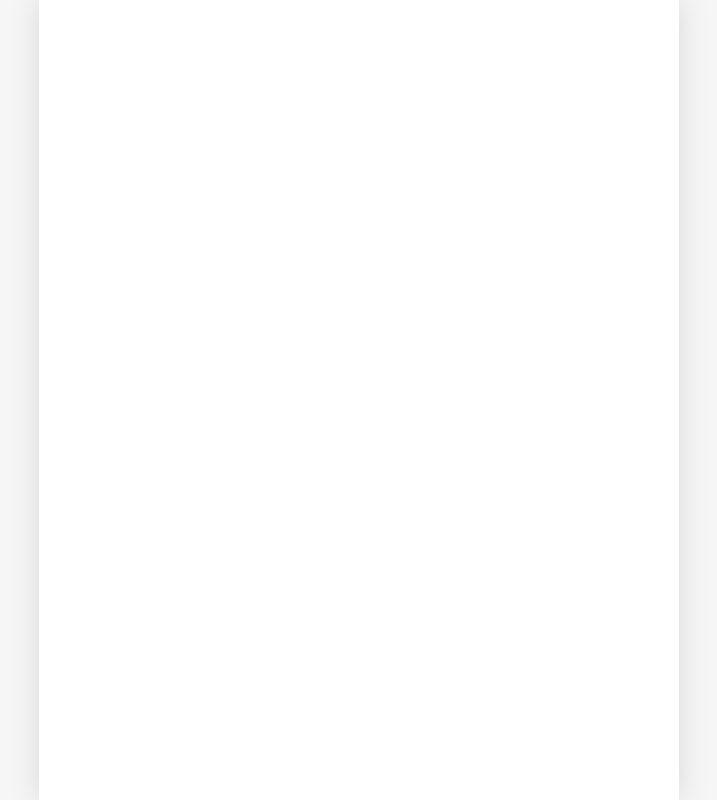
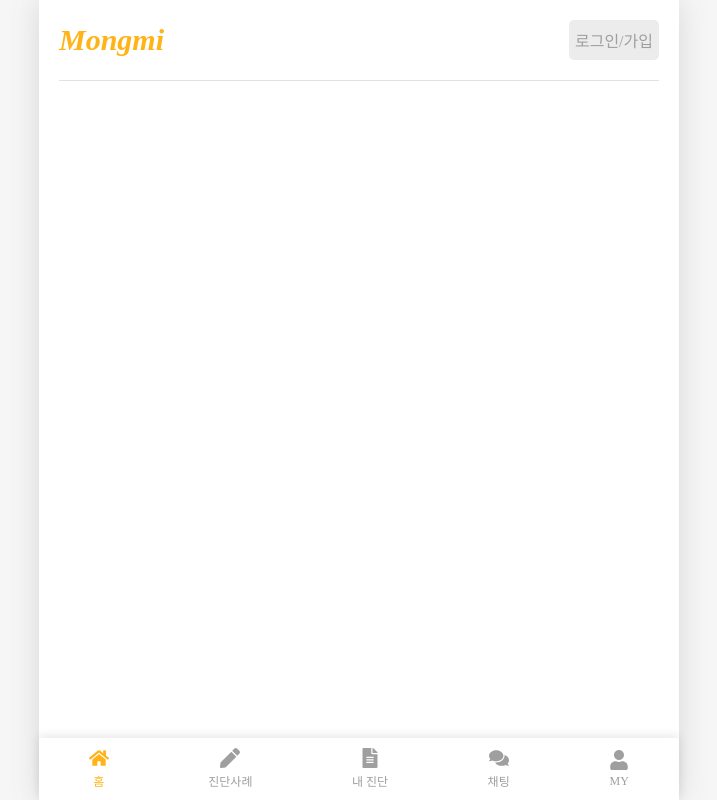
Before and after one commit to mungdori999/sponge-front, a React (Vite) app: page /post in a window 1280 px wide. Before the commit this address had no page. Shown: the whole page, without its empty margins (281-998 px from the left). Built offline with nearby package versions, Linux system fonts and the light colour scheme; a web font is replaced by a local one.

Commit message:
route context설정

```diff
--- a/eslint.config.js
+++ b/eslint.config.js
@@ -25,6 +25,7 @@ export default defineConfig([
     rules: {
       "no-unused-vars": "off",
       "react/prop-types": "off",
+      "react-refresh/only-export-components": "off",
     },
   },
 ]);
--- a/src/App.jsx
+++ b/src/App.jsx
@@ -1,13 +1,44 @@
 import "./App.css";
-import Home from "./page/Home.jsx";
-import { Routes, Route } from "react-router-dom";
+import HomePage from "./page/HomePage.jsx";
+import { Routes, Route, useNavigate } from "react-router-dom";
+import PostListPage from "./page/PostListPage.jsx";
+import { useState, createContext } from "react";
+export const TabContext = createContext();
 
 function App() {
+  const [activeTab, setActiveTab] = useState(0);
+  const navigate = useNavigate();
+  const handleTabClick = (index) => {
+    setActiveTab(index);
+    // 탭 인덱스에 따라 경로 이동
+    switch (index) {
+      case 0:
+        navigate("/");
+        break;
+      case 1:
+        navigate("/post");
+        break;
+      case 2:
+        navigate("/my_post");
+        break;
+      case 3:
+        navigate("/chat");
+        break;
+      case 4:
+        navigate("/my_page");
+        break;
+      default:
+        navigate("/");
+    }
+  };
   return (
     <div>
-      <Routes>
-        <Route path="/" element={<Home />}></Route>
-      </Routes>
+      <TabContext.Provider value={{ activeTab, handleTabClick }}>
+        <Routes>
+          <Route path="/" element={<HomePage />} />
+          <Route path="/post" element={<PostListPage />} />
+        </Routes>
+      </TabContext.Provider>
     </div>
   );
 }
--- a/src/component/Bottom/Bottom.jsx
+++ b/src/component/Bottom/Bottom.jsx
@@ -1,43 +1,43 @@
 import "../../css/Bottom/Bottom.css";
 import { FaHome, FaPen, FaComments, FaUser, FaFileAlt } from "react-icons/fa";
-import { useState } from "react";
+import { useContext } from "react";
+import { TabContext } from "../../App";
 
 const Bottom = () => {
-  const [activeTab, setActiveTab] = useState(0);
-
+  const { activeTab, handleTabClick } = useContext(TabContext);
   return (
     <div className="Bottom">
       <div
         className={`home ${activeTab === 0 ? "active" : ""}`}
-        onClick={() => setActiveTab(0)}
+        onClick={() => handleTabClick(0)}
       >
         <FaHome className="icon" />
         <div>홈</div>
       </div>
       <div
         className={`post ${activeTab === 1 ? "active" : ""}`}
-        onClick={() => setActiveTab(1)}
+        onClick={() => handleTabClick(1)}
       >
         <FaPen className="icon" />
         <div>진단사례</div>
       </div>
       <div
         className={`my_post ${activeTab === 2 ? "active" : ""}`}
-        onClick={() => setActiveTab(2)}
+        onClick={() => handleTabClick(2)}
       >
         <FaFileAlt className="icon" />
         <div>내 진단</div>
       </div>
       <div
         className={`chat ${activeTab === 3 ? "active" : ""}`}
-        onClick={() => setActiveTab(3)}
+        onClick={() => handleTabClick(3)}
       >
         <FaComments className="icon" />
         <div>채팅</div>
       </div>
       <div
         className={`my_page ${activeTab === 4 ? "active" : ""}`}
-        onClick={() => setActiveTab(4)}
+        onClick={() => handleTabClick(4)}
       >
         <FaUser className="icon" />
         <div>MY</div>
--- a/src/page/Home.jsx
+++ b/src/page/HomePage.jsx
@@ -8,7 +8,7 @@ import PostList from "../component/Home/PostList";
 import PostBanner from "../component/Home/PostBanner";
 import Bottom from "../component/Bottom/Bottom";
 
-const Home = () => {
+const HomePage = () => {
   return (
     <div>
       <Header
@@ -25,4 +25,4 @@ const Home = () => {
   );
 };
 
-export default Home;
+export default HomePage;
--- /dev/null
+++ b/src/page/PostListPage.jsx
@@ -0,0 +1,18 @@
+import Brand from "../component/Header/Brand";
+import Header from "../component/Header/Header";
+import LoginButton from "../component/Header/LoginButton";
+
+import Bottom from "../component/Bottom/Bottom";
+const PostListPage = () => {
+  return (
+    <div>
+      <Header
+        leftchild={<Brand />}
+        rightchild={<LoginButton text={"로그인/가입"} />}
+      />
+      <Bottom />
+    </div>
+  );
+};
+
+export default PostListPage;
```
